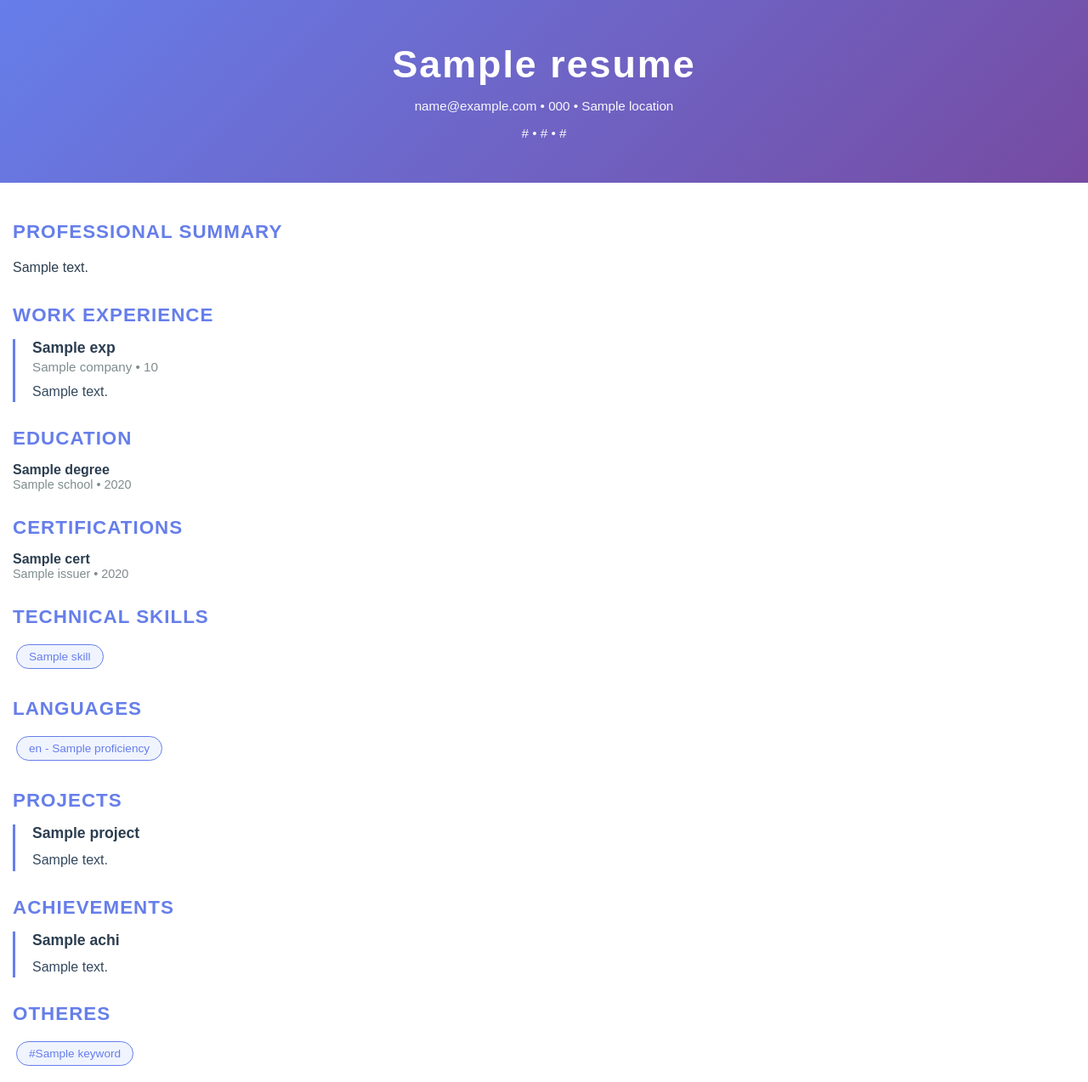
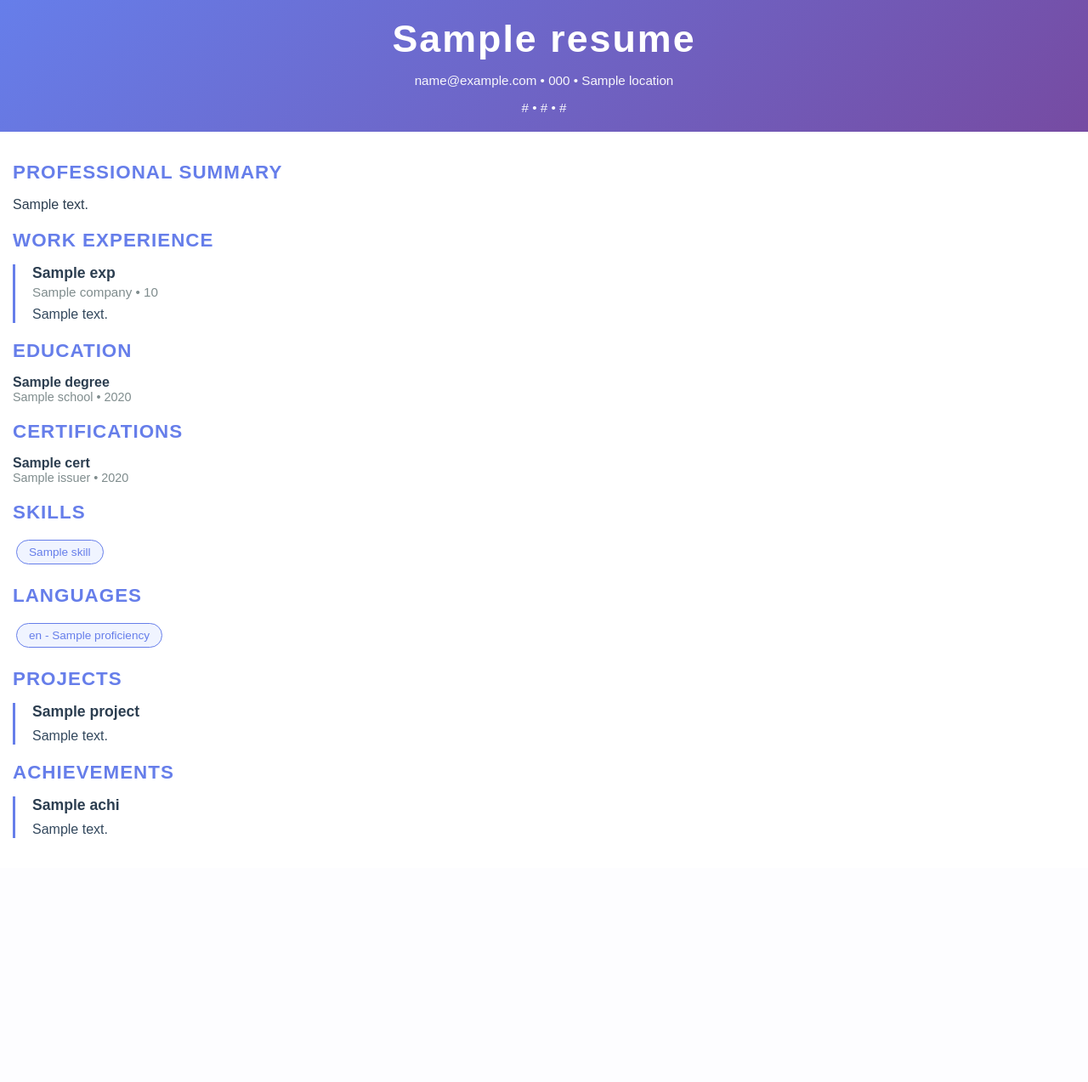
Before and after one commit to vasanthanrk/careerboost, a Python web app: template resume-backend/app/templates/resumes/resume_template_two.html in a window 1280 px wide. Shown: the whole page at 85% size. After the commit the page ends 986 px from the top, so only its background shows below. Run offline with Jinja, Linux system fonts and the light colour scheme; the template is opened without the code that fills it: most values are stand-ins (such as "Sample title", 1, 10 or a date in 2020).

Commit message:
Resume template changes

```diff
--- a/ai.resume/src/components/ResumeEditor.tsx
+++ b/ai.resume/src/components/ResumeEditor.tsx
@@ -678,7 +678,7 @@ export function ResumeEditor() {
                           { value: "certifications", label: "Certifications" },
                           { value: "languages", label: "Languages" },
                           { value: "achievements", label: "Achievements" },
-                          { value: "keywords", label: "Keywords" },
+                          // { value: "keywords", label: "Keywords" },
                         ].map((tab) => (
                           <TabsTrigger
                             key={tab.value}
@@ -929,7 +929,7 @@ export function ResumeEditor() {
                     </Button>
                   </TabsContent>
 
-                  <TabsContent value="keywords" className="space-y-4">
+                  {/* <TabsContent value="keywords" className="space-y-4">
                     <div className="flex flex-wrap gap-2">
                       {resumeData?.keywords?.map((keyword: string, index: number) => (
                         <div key={index} className="px-3 py-1 bg-violet-100 text-violet-700 rounded-full flex items-center gap-2">
@@ -939,7 +939,7 @@ export function ResumeEditor() {
                       ))}
                     </div>
                     <Input placeholder="Add a keyword and press Enter" value={newKeyword} onChange={(e) => setNewKeyword(e.target.value)} onKeyDown={handleKeywordKeyDown} />
-                  </TabsContent>
+                  </TabsContent> */}
 
                 </Tabs>
               </CardContent>
--- a/resume-backend/app/templates/resumes/resume_template_five.html
+++ b/resume-backend/app/templates/resumes/resume_template_five.html
@@ -278,12 +278,12 @@
             {% endfor %}
             {% endif %}
 
-            {% if resume.keywords and resume.keywords|length > 0 %}
+            <!-- {% if resume.keywords and resume.keywords|length > 0 %}
             <h2>Other</h2>
             {% for keyword in resume.keywords %}
             <span class="skill-tag">{{ keyword }}</span>
             {% endfor %}
-            {% endif %}
+            {% endif %} -->
 
           </td>
         </tr>
--- a/resume-backend/app/templates/resumes/resume_template_four.html
+++ b/resume-backend/app/templates/resumes/resume_template_four.html
@@ -306,7 +306,7 @@
       </div>
       {% endif %}
 
-      {% if resume.keywords and resume.keywords|length > 0 %}
+      <!-- {% if resume.keywords and resume.keywords|length > 0 %}
       <div>
         <h2>Other</h2>
         <div class="skill-container">
@@ -315,7 +315,7 @@
           {% endfor %}
         </div>
       </div>
-      {% endif %}
+      {% endif %} -->
     </div>
   </div>
 </body>
--- a/resume-backend/app/templates/resumes/resume_template_one.html
+++ b/resume-backend/app/templates/resumes/resume_template_one.html
@@ -193,13 +193,13 @@
   </div>
   {% endif %}
 
-  {% if resume.keywords and resume.keywords|length > 0 %}
+  <!-- {% if resume.keywords and resume.keywords|length > 0 %}
     <div class="section">
       <h2>Other</h2>
       {% for keyword in resume.keywords %}
         <span class="skill-tag">#{{ keyword }}</span>
       {% endfor %}
     </div>
-  {% endif %}
+  {% endif %} -->
 </body>
 </html>
--- a/resume-backend/app/templates/resumes/resume_template_three.html
+++ b/resume-backend/app/templates/resumes/resume_template_three.html
@@ -189,12 +189,12 @@
           {% if resume.portfolio_url %}{{ resume.portfolio_url }}<br>{% endif %}
         </div>
 
-        {% if resume.keywords %}
+        <!-- {% if resume.keywords %}
         <h2>Other</h2>
         {% for keyword in resume.keywords %}
         <div class="skill-item">#{{ keyword }}</div>
         {% endfor %}
-        {% endif %}
+        {% endif %} -->
       </td>
 
       <!-- MAIN CONTENT -->
--- a/resume-backend/app/templates/resumes/resume_template_two.html
+++ b/resume-backend/app/templates/resumes/resume_template_two.html
@@ -4,6 +4,14 @@
 <head>
   <meta charset="UTF-8" />
   <style>
+    html {
+      image-rendering: optimizeQuality;
+      font-smooth: always;
+    }
+    p div {
+      line-height: 1.25;   /* 1.5 times the font size */
+    }
+
     .experience-item {
       page-break-inside: avoid;
       break-inside: avoid;
@@ -58,7 +66,7 @@
     .template2 .header {
       background: linear-gradient(135deg, #667eea 0%, #764ba2 100%);
       color: white;
-      padding: 50px 40px;
+      padding: 20px 15px;
       text-align: center;
     }
 
@@ -80,7 +88,7 @@
 
     .template2 h2 {
       color: #667eea;
-      margin-top: 30px;
+      margin-top: 20px;
       margin-bottom: 15px;
       font-size: 1.4em;
       text-transform: uppercase;
@@ -120,7 +128,7 @@
 
     .template2 .description {
       margin-top: 8px;
-      line-height: 1.6;
+      line-height: 1.25;
       color: #34495e;
     }
 
@@ -161,7 +169,7 @@
     <div class="content">
       <div>
         <h2>Professional Summary</h2>
-        <p style="line-height: 1.6;">{{ resume.summary }}</p>
+        <p>{{ resume.summary }}</p>
       </div>
 
       {% if resume.experiences and resume.experiences|length > 0 %}
@@ -207,7 +215,7 @@
 
       {% if resume.skills and resume.skills|length > 0 %}
       <div>
-        <h2>Technical Skills</h2>
+        <h2>Skills</h2>
         <div>
           {% for skill in resume.skills %}
           <span class="skill-tag">{{ skill.skill }}</span>
@@ -251,7 +259,7 @@
       </div>
       {% endif %}
 
-      {% if resume.keywords and resume.keywords|length > 0 %}
+      <!-- {% if resume.keywords and resume.keywords|length > 0 %}
       <div>
         <h2>Otheres</h2>
         <div>
@@ -260,7 +268,7 @@
           {% endfor %}
         </div>
       </div>
-      {% endif %}
+      {% endif %} -->
     </div>
   </div>
 </body>
```
